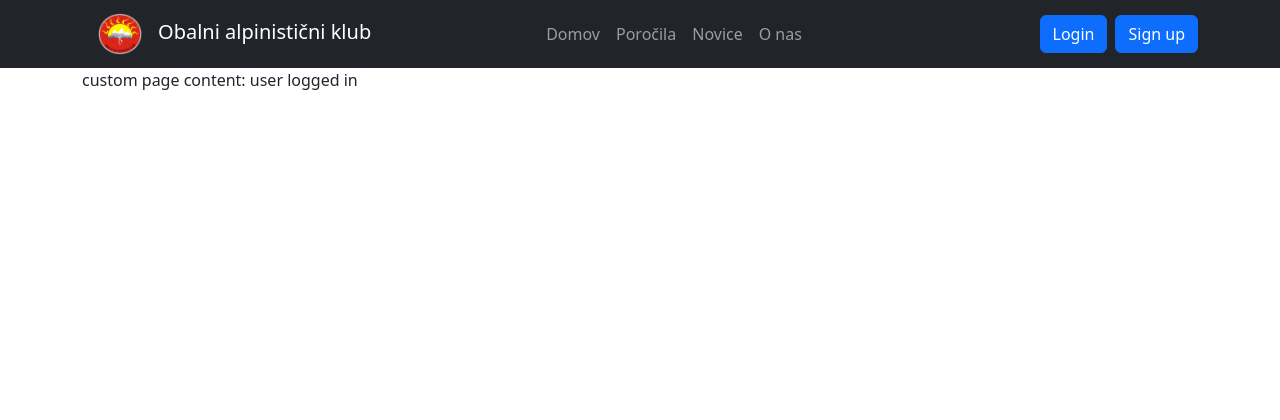
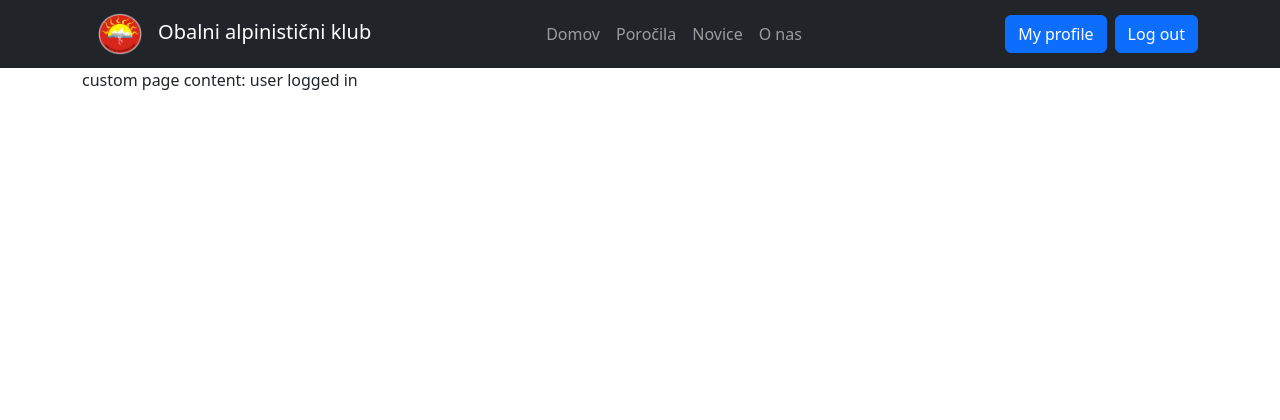
Before and after one commit to Tiggax/DEDIS-project, a Django app: page /logged_in_user in a window 1280 px wide. Shown: the top 420 px of the page. Run offline with Django 5.2, Linux system fonts and the light colour scheme; the visitor is signed in with stand-in values (Sample User, id 1); parts of the project's set-up code (start-up, migrations or seed data) failed here and were passed over; some libraries are stand-ins or nearby versions.

Commit message:
Added login-status-dependent navbar buttons

```diff
--- a/templates/widgets/navbar.html
+++ b/templates/widgets/navbar.html
@@ -29,11 +29,20 @@
                 <a class="nav-link {% if request.path == link %}active{% endif %}" href="{{link}}">O nas</a>
               </li>
           </div>
+          {% if user.is_authenticated %}
+          <div class="d-flex" role="button">
+            <a class="btn btn-primary" href="{% url 'accounts:update' %}">My profile</a>
+            <div class="p-1"></div>
+            <a class="btn btn-primary" href="{% url 'accounts:logout' %}">Log out</a>
+          </div>
+          {% else %}
           <div class="d-flex" role="button">
             <a class="btn btn-primary" href="{% url 'accounts:login' %}">Login</a>
             <div class="p-1"></div>
             <a class="btn btn-primary" href="{% url 'accounts:signup' %}">Sign up</a>
           </div>
+          {% endif %}
+
         </div>
       </nav>
 </header>
```
